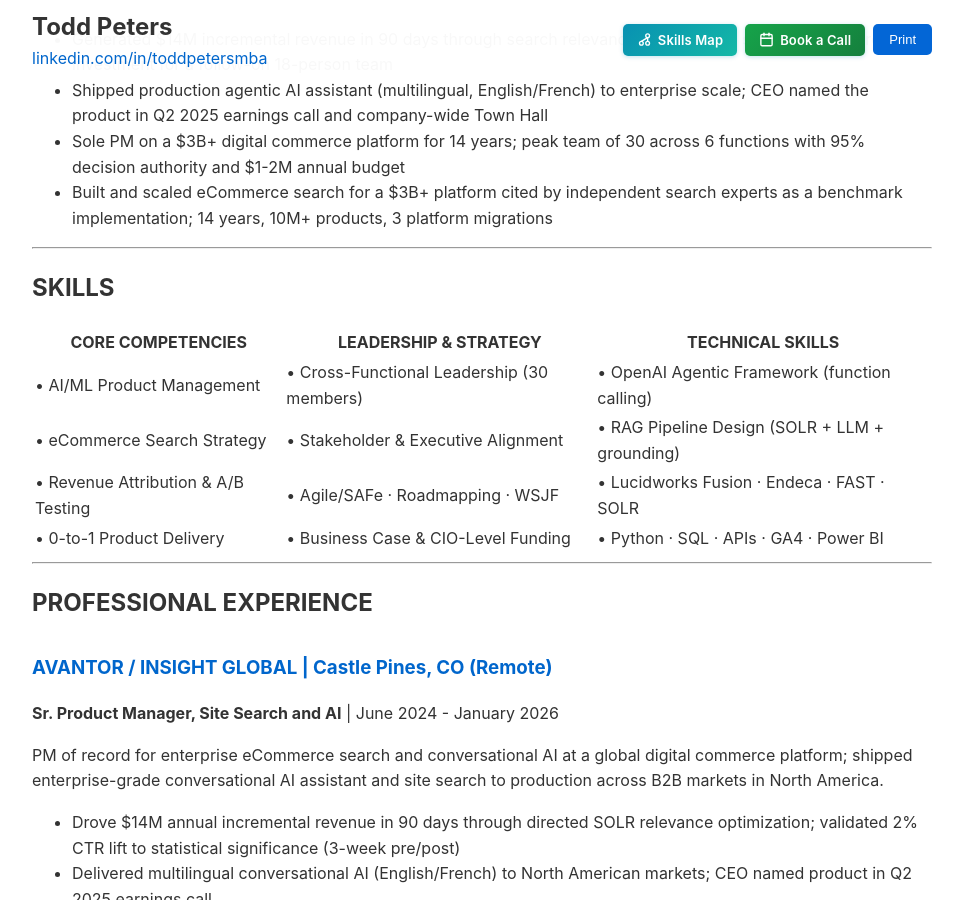
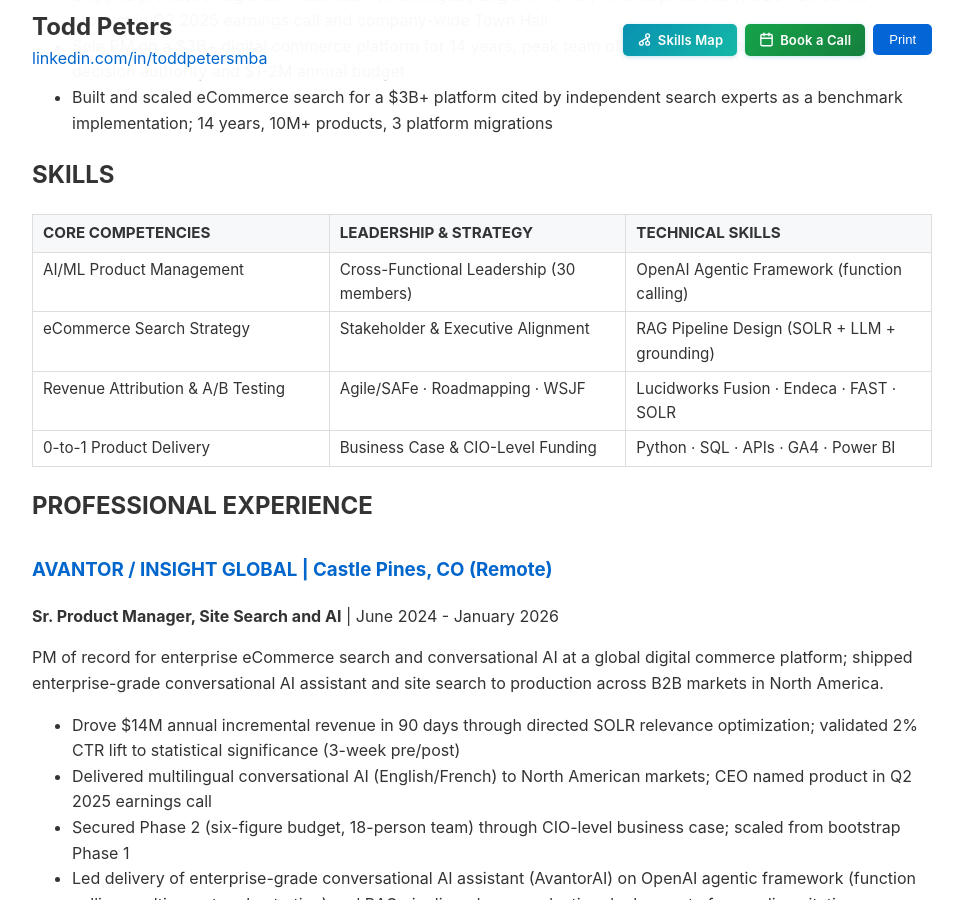
Before and after one commit to tsimech/tsimech.github.io, a Jekyll site: the page built from docs/resume.md, in a window 1280 px wide and 900 px high, scrolled down 442 px. Shown: the whole window, without its empty margins (158-1121 px from the left). Built offline with Jekyll 4.4.1, drawn with Linux system fonts in a browser that asks for light colours.

Commit message:
Fix resume skills table: HTML table with clean styling, equal column widths

```diff
--- a/docs/resume.md
+++ b/docs/resume.md
@@ -57,15 +57,9 @@ setTimeout(function() {
   </div>
 </div>
 
-<hr>
-
-<br><br>
-
 Results-driven Senior Product Manager with 16+ years of experience in eCommerce search, AI product delivery, and digital commerce platform leadership; Technical MBA with the depth to lead engineering, analytics, and ML teams without a translator.<br>
 Proven ability to own the full product lifecycle from 0-to-1 delivery through long-horizon platform strategy; builds cross-functional teams and secures executive investment to execute at scale.<br>
 Seeking senior PM roles at the intersection of eCommerce search, agentic AI, and digital commerce platform leadership.
-
----
 
 ## CAREER HIGHLIGHTS
 
@@ -74,18 +68,37 @@ Seeking senior PM roles at the intersection of eCommerce search, agentic AI, and
 - Sole PM on a $3B+ digital commerce platform for 14 years; peak team of 30 across 6 functions with 95% decision authority and $1-2M annual budget
 - Built and scaled eCommerce search for a $3B+ platform cited by independent search experts as a benchmark implementation; 14 years, 10M+ products, 3 platform migrations
 
----
-
 ## SKILLS
 
-| **CORE COMPETENCIES** | **LEADERSHIP & STRATEGY** | **TECHNICAL SKILLS** |
-|---|---|---|
-| • AI/ML Product Management | • Cross-Functional Leadership (30 members) | • OpenAI Agentic Framework (function calling) |
-| • eCommerce Search Strategy | • Stakeholder & Executive Alignment | • RAG Pipeline Design (SOLR + LLM + grounding) |
-| • Revenue Attribution & A/B Testing | • Agile/SAFe · Roadmapping · WSJF | • Lucidworks Fusion · Endeca · FAST · SOLR |
-| • 0-to-1 Product Delivery | • Business Case & CIO-Level Funding | • Python · SQL · APIs · GA4 · Power BI |
-
----
+<table style="width:100%; border-collapse:collapse; font-size:0.95em;">
+<thead><tr>
+  <th style="width:33%; padding:6px 10px; border:1px solid #ddd; background:#f6f8fa; text-align:left;">CORE COMPETENCIES</th>
+  <th style="width:33%; padding:6px 10px; border:1px solid #ddd; background:#f6f8fa; text-align:left;">LEADERSHIP &amp; STRATEGY</th>
+  <th style="width:34%; padding:6px 10px; border:1px solid #ddd; background:#f6f8fa; text-align:left;">TECHNICAL SKILLS</th>
+</tr></thead>
+<tbody>
+<tr>
+  <td style="padding:5px 10px; border:1px solid #ddd; vertical-align:top;">AI/ML Product Management</td>
+  <td style="padding:5px 10px; border:1px solid #ddd; vertical-align:top;">Cross-Functional Leadership (30 members)</td>
+  <td style="padding:5px 10px; border:1px solid #ddd; vertical-align:top;">OpenAI Agentic Framework (function calling)</td>
+</tr>
+<tr>
+  <td style="padding:5px 10px; border:1px solid #ddd; vertical-align:top;">eCommerce Search Strategy</td>
+  <td style="padding:5px 10px; border:1px solid #ddd; vertical-align:top;">Stakeholder &amp; Executive Alignment</td>
+  <td style="padding:5px 10px; border:1px solid #ddd; vertical-align:top;">RAG Pipeline Design (SOLR + LLM + grounding)</td>
+</tr>
+<tr>
+  <td style="padding:5px 10px; border:1px solid #ddd; vertical-align:top;">Revenue Attribution &amp; A/B Testing</td>
+  <td style="padding:5px 10px; border:1px solid #ddd; vertical-align:top;">Agile/SAFe · Roadmapping · WSJF</td>
+  <td style="padding:5px 10px; border:1px solid #ddd; vertical-align:top;">Lucidworks Fusion · Endeca · FAST · SOLR</td>
+</tr>
+<tr>
+  <td style="padding:5px 10px; border:1px solid #ddd; vertical-align:top;">0-to-1 Product Delivery</td>
+  <td style="padding:5px 10px; border:1px solid #ddd; vertical-align:top;">Business Case &amp; CIO-Level Funding</td>
+  <td style="padding:5px 10px; border:1px solid #ddd; vertical-align:top;">Python · SQL · APIs · GA4 · Power BI</td>
+</tr>
+</tbody>
+</table>
 
 ## PROFESSIONAL EXPERIENCE
 
@@ -99,8 +112,6 @@ PM of record for enterprise eCommerce search and conversational AI at a global d
 - Secured Phase 2 (six-figure budget, 18-person team) through CIO-level business case; scaled from bootstrap Phase 1
 - Led delivery of enterprise-grade conversational AI assistant (AvantorAI) on OpenAI agentic framework (function calling, multi-agent orchestration) and RAG pipeline; drove production deployment of grounding citations, guardrails, and hallucination mitigation on enterprise content corpus
 - Commissioned and owned offline evaluation framework across 2,000 high-volume queries; defined relevance metrics suite (NDCG, precision, recall) with non-inferiority testing
-
----
 
 ### THERMO FISHER SCIENTIFIC | Carlsbad, CA (Remote)
 **Sr. Product Manager, Search and Selection** | 2021 - June 2024
@@ -125,19 +136,13 @@ Sole PM on a $3B+ digital commerce revenue channel (thermofisher.com, fishersci.
 **Web Content Specialist / Business Analyst, Site Search** | 2010 - 2013
 - Built global synonym management process and search platform emulator (FAST) reducing relevancy tuning from weeks to 30 minutes; created monthly search metrics dashboards distributed to Directors, VPs, and business unit leadership
 
----
-
 ### SAFE LIFE CORPORATION | Del Mar, CA
 **Associate Director, Product Management & Business Development** | 2007 - 2010
 - Closed contracts >$1M; built BD pipeline >$1.2M; addressed FDA and EPA regulatory concerns; designed corporate CRM and manufacturing reporting systems
 
----
-
 ### MOTOROLA LIFE SCIENCES | Tempe, AZ
 **Research Associate II** | 1999 - 2003
 - Designed division-wide Product Development Database (VBA/SQL/ODBC); won Motorola Bravo Award; earned full corporate MBA sponsorship; received 3X Stock Option Awards
-
----
 
 ## EDUCATION & CERTIFICATIONS
 
```
